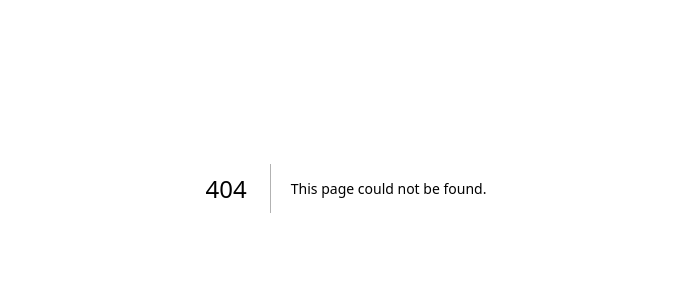
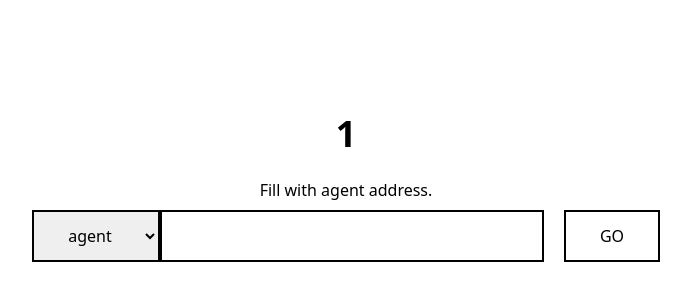
Before and after one commit to planetarium/9c-board, a Next.js app: page /1 in a window 1280 px wide. Before the commit this address had no page. Shown: the part 212-512 px from the top of the page, without its empty margins (294-985 px from the left). Built offline with nearby package versions, Linux system fonts and the light colour scheme.

Commit message:
feat: introduce features navigator

```diff
--- /dev/null
+++ b/pages/[network].tsx
@@ -0,0 +1,78 @@
+import type { NextPage, GetServerSideProps } from "next";
+import { getHeadlessGraphQLSDK } from "../../../utils/headlessGraphQLClient";
+import { useRef, useState } from "react";
+
+interface NetworkPageProps {
+    network: string;
+}
+
+interface Feature {
+    name: string;
+    hint: string;
+    targetTemplate: string;
+}
+
+const SUPPORTED_FEATURES: Feature[] = [
+    {
+        name: 'agent',
+        hint: 'Fill with agent address.',
+        targetTemplate: "agent/<value>"
+    },
+    {
+        name: 'avatar',
+        hint: 'Fill with avatar address.',
+        targetTemplate: "avatar/<value>"
+    },
+    {
+        name: 'stake',
+        hint: 'Fill with agent address.',
+        targetTemplate: "stake/<value>"
+    },
+    {
+        name: 'raw',
+        hint: 'Fill with any address to lookup raw state.',
+        targetTemplate: "raw/<value>"
+    },
+    {
+        name: 'tablesheet',
+        hint: 'Fill with table name. (e.g., StakePolicySheet)',
+        targetTemplate: "tablesheet/<value>"
+    },
+] as const;
+
+const NetworkPage: NextPage<NetworkPageProps> = ({ network }) => {
+    const [input, setInput] = useState("");
+    const [feature, setFeature] = useState(0);
+    const currentFeature = SUPPORTED_FEATURES[feature];
+    const url = `${network}/${currentFeature.targetTemplate.replace("<value>", input)}`;
+    return (
+        <div className="flex flex-col justify-center items-center h-screen gap-2">
+            <p className="text-4xl font-extrabold pb-4">{network}</p>
+            <p>{currentFeature.hint}</p>
+            <div className="flex flex-row">
+                <select onChange={e => setFeature(Number(e.target.value))} className="flex text-center border-2 border-solid border-black p-3">
+                    {SUPPORTED_FEATURES.map((feature, index) => <option key={index} value={index}>{feature.name}</option>)}
+                </select>
+                <input onChange={e => setInput(e.target.value)} className="border-solid border-black border-2 p-3 w-96" />
+                <a href={url}><button className="ml-5 border-2 border-black border-solid p-3 w-24">GO</button></a>
+            </div>
+        </div>
+    );
+};
+
+export const getServerSideProps: GetServerSideProps<NetworkPageProps> = async (
+    context
+) => {
+    const network = context.query.network;
+    if (typeof (network) !== "string") {
+        throw new Error("Network parameter is not a string.");
+    }
+
+    return {
+        props: {
+            network,
+        },
+    };
+};
+
+export default NetworkPage;
```
